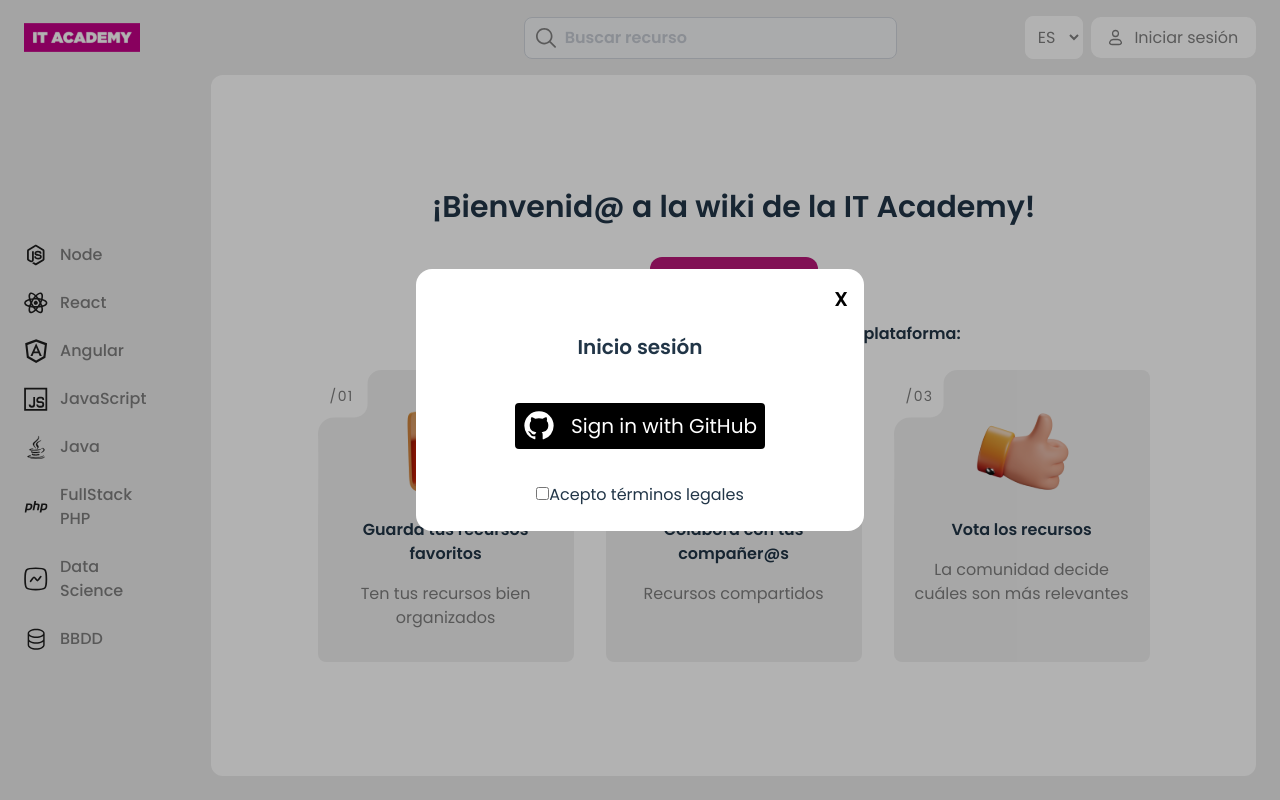
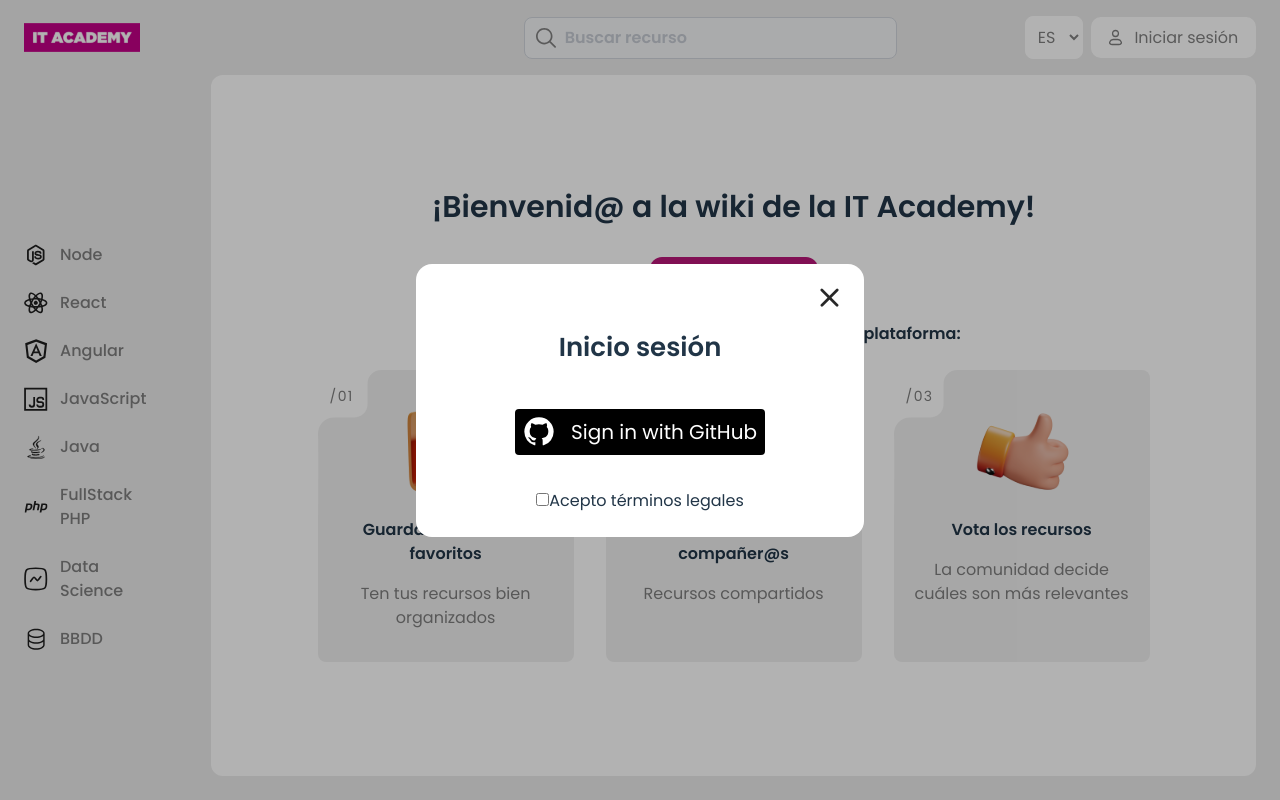
Before and after one commit to codingjordi/ita-wiki-frontend, a React (Vite) app: page / in a window 1280 px wide. Both pictures are taken after a click on the button "Iniciar sesión". Built offline with nearby package versions, Linux system fonts and the light colour scheme; no server answers.

Commit message:
changes in the modal

```diff
--- a/src/components/Modal/Modal.tsx
+++ b/src/components/Modal/Modal.tsx
@@ -1,5 +1,6 @@
-import GitHubLogin from "../github-login/GitHubLogin";
-import { useCtxUser } from "../../hooks/useCtxUser";
+import GitHubLogin from '../github-login/GitHubLogin';
+import { useCtxUser } from '../../hooks/useCtxUser';
+import closeIcon from '../../../src/assets/close2.svg';
 
 interface ModalProps {
   closeModal: () => void;
@@ -9,18 +10,31 @@
 export const Modal = ({ closeModal, title, children }: ModalProps) => {
   const { signIn } = useCtxUser();
 
+  const handleBackdropClick = (event: React.MouseEvent<HTMLDivElement>) => {
+    if (event.target === event.currentTarget) {
+      closeModal();
+    }
+  };
+
   return (
     <>
-      <div className="fixed inset-0 bg-black/30 flex justify-center items-center z-50">
+      <div
+        className="fixed inset-0 bg-black/30 flex justify-center items-center z-50"
+        onClick={handleBackdropClick}>
         <div className="bg-white p-6 rounded-2xl w-[35%] min-h-[30%] relative">
           <button
-            className="absolute top-4 right-4 text-xl font-bold text-black"
-            onClick={closeModal}
-          >
-            X
+            className="absolute top-6 right-6 "
+            onClick={closeModal}>
+            <img
+              src={closeIcon}
+              alt="Cerrar modal"
+              className="w-[21px] h-[19px] "
+            />
           </button>
           <div className="flex flex-col justify-center items-center w-full mt-10">
-            {title && <h2 className="text-xl font-bold mb-10">{title}</h2>}
+            {title && (
+              <h2 className="text-[1.625rem] font-bold mb-10">{title}</h2>
+            )}
 
             {children ? children : <GitHubLogin onClick={signIn} />}
           </div>
```
Also changed, not shown: src/components/github-login/GitHubLogin.tsx (+4 -7 lines), src/assets/close2.svg (added).
